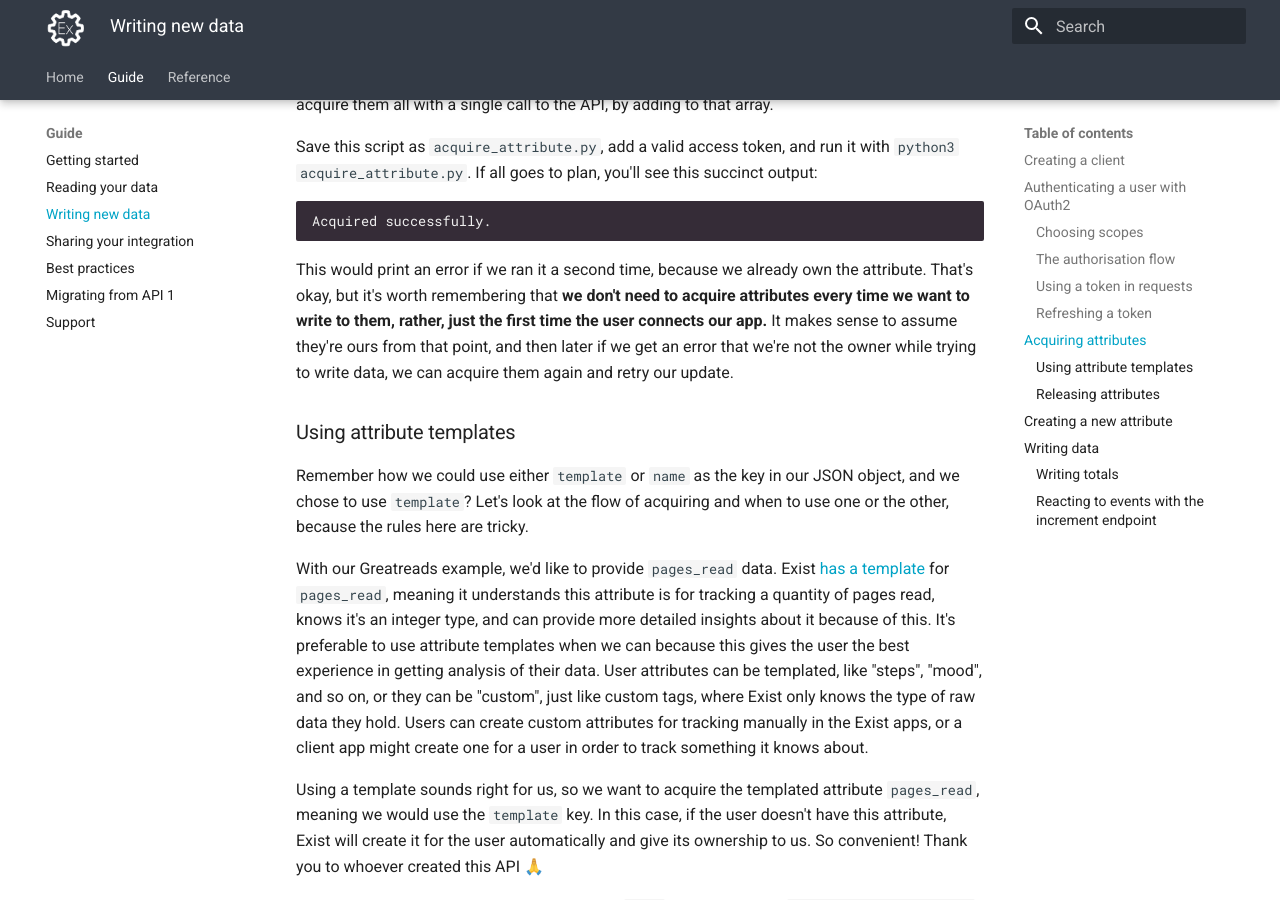
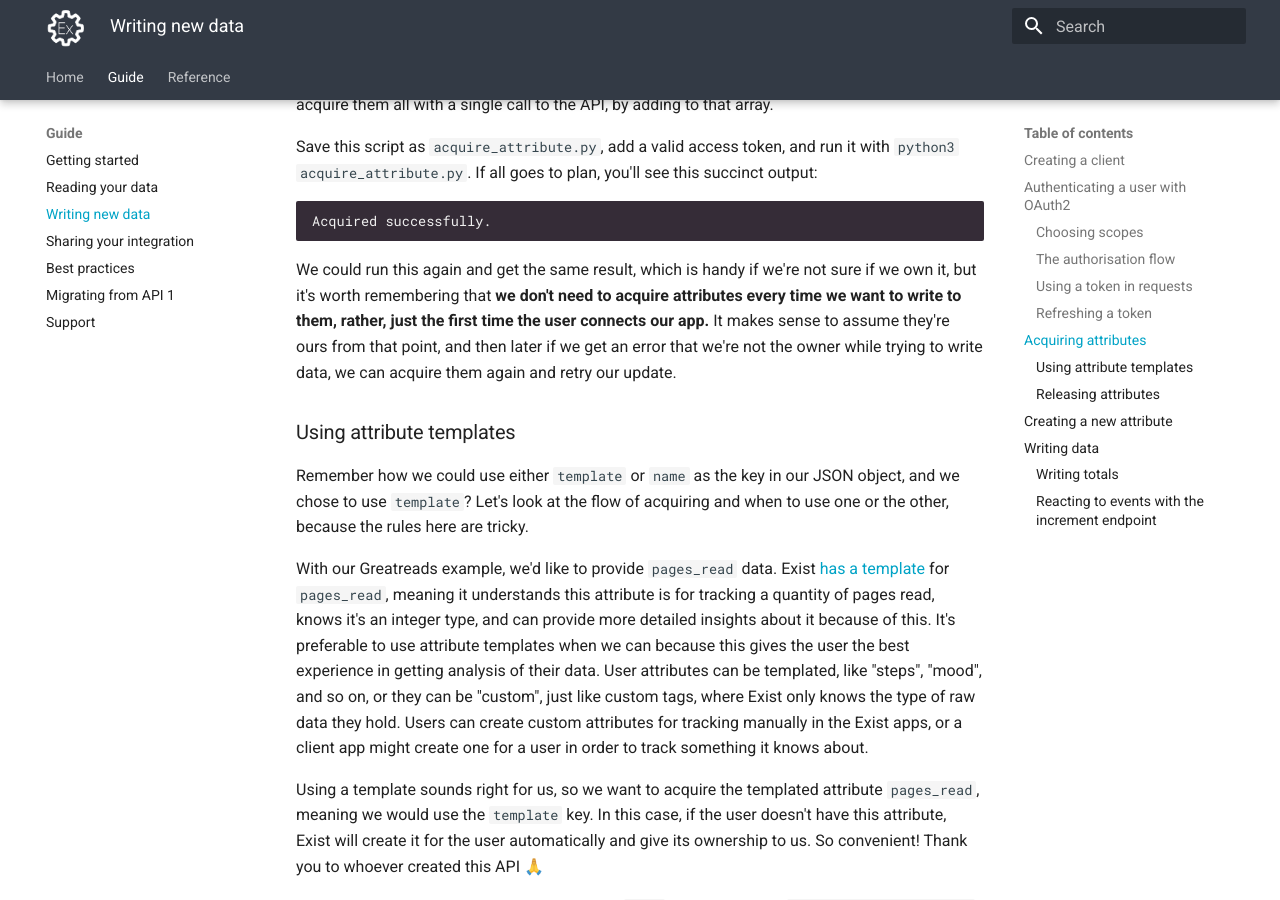
Before and after one commit to hellocodeco/exist-api-docs, an MkDocs documentation site: the page built from docs/guide/write_client.md, in a window 1280 px wide and 900 px high, scrolled down 9321 px. Built offline with MkDocs 1.6.1 and Material for MkDocs 9.7.7, drawn with Linux system fonts in a browser that asks for light colours.

````diff
--- a/docs/guide/write_client.md
+++ b/docs/guide/write_client.md
@@ -271,7 +271,7 @@ Save this script as `acquire_attribute.py`, add a valid access token, and run it
 Acquired successfully.
 ```
 
-This would print an error if we ran it a second time, because we already own the attribute. That's okay, but it's worth remembering that **we don't need to acquire attributes every time we want to write to them, rather, just the first time the user connects our app.** It makes sense to assume they're ours from that point, and then later if we get an error that we're not the owner while trying to write data, we can acquire them again and retry our update.
+We could run this again and get the same result, which is handy if we're not sure if we own it, but it's worth remembering that **we don't need to acquire attributes every time we want to write to them, rather, just the first time the user connects our app.** It makes sense to assume they're ours from that point, and then later if we get an error that we're not the owner while trying to write data, we can acquire them again and retry our update.
 
 ### Using attribute templates
 
````
Also changed, not shown: docs/index.md (+3 -0 lines), docs/reference/changelog.md (+1 -1 lines).
